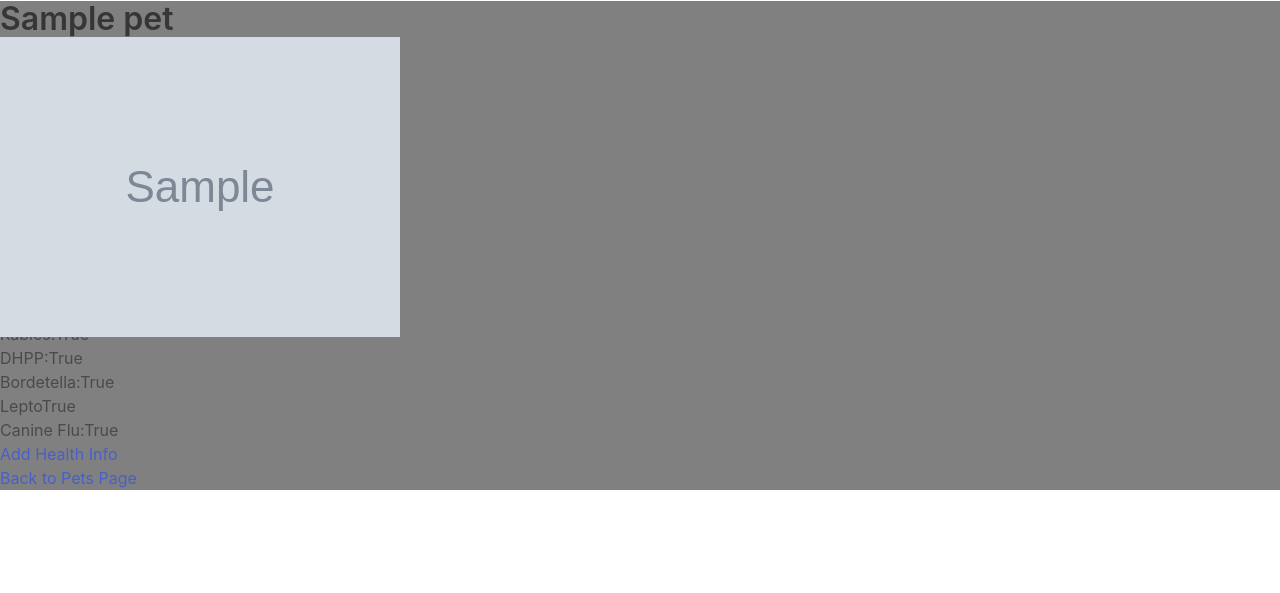
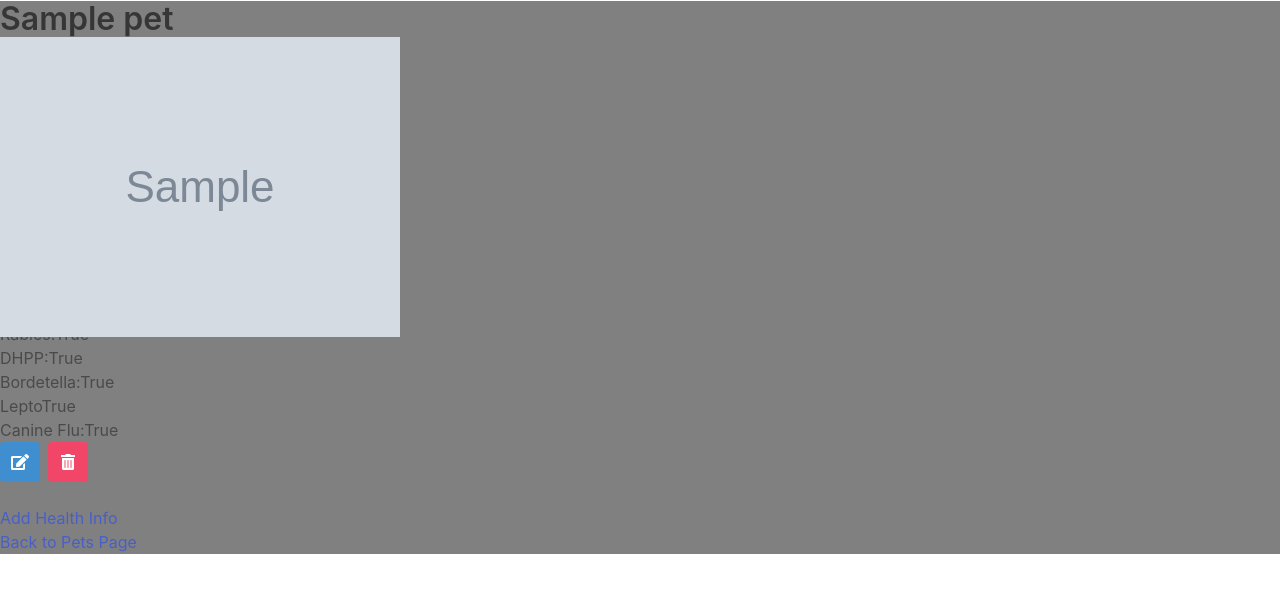
Before and after one commit to AddyRdz/MyPetPro, a Django app: page /pet/1/ in a window 1280 px wide. Shown: the part 51-644 px from the top of the page. Run offline with Django 4.2, Linux system fonts and the light colour scheme; a user stored in the database is signed in; tables that the repository leaves empty hold one stand-in row (values such as "Sample post"); grey boxes marked "Sample" are stand-in pictures.

Commit message:
Added buttons that have pics for editing pets

```diff
--- a/main_app/templates/base.html
+++ b/main_app/templates/base.html
@@ -7,6 +7,7 @@
     <meta http-equiv="X-UA-Compatible" content="IE=edge">
     <meta name="viewport" content="width=device-width, initial-scale=1.0">
     <link rel="stylesheet" href="https://cdn.jsdelivr.net/npm/bulma@0.9.2/css/bulma.min.css">
+    <link rel="stylesheet" href="https://cdnjs.cloudflare.com/ajax/libs/font-awesome/5.15.4/css/all.min.css"/>
     <link rel="stylesheet" href="{% static 'styles/main.css' %}">
     <script src="{%static 'scripts/main.js'%}" defer></script>
     <title>MyPetPro - {% block title %}{% endblock %}</title>
--- a/main_app/templates/pet_detail.html
+++ b/main_app/templates/pet_detail.html
@@ -26,7 +26,19 @@
     <p>Canine Flu:{{pet.pets.canine_flu}}</p>
 
 </div>
-
+<div class="detail__container">
+    <div class="buttons">
+      <a href="{% url 'pet_update' pet.pk %}" class="button is-info">
+        <span class="icon">
+          <i class="fas fa-edit"></i>
+        </span>
+      </a>
+      <a href="{% url 'pet_delete' pet.pk %}" class="button is-danger">
+        <span class="icon">
+          <i class="fas fa-trash-alt"></i>
+        </span>
+      </a>
+    </div>
 
 <div><a href="{% url 'health_create' pet.pk pet.pets.pk %}">Add Health Info</a></div>
 <div><a href="{% url 'pet_list' %}">Back to Pets Page</a></div>
```
